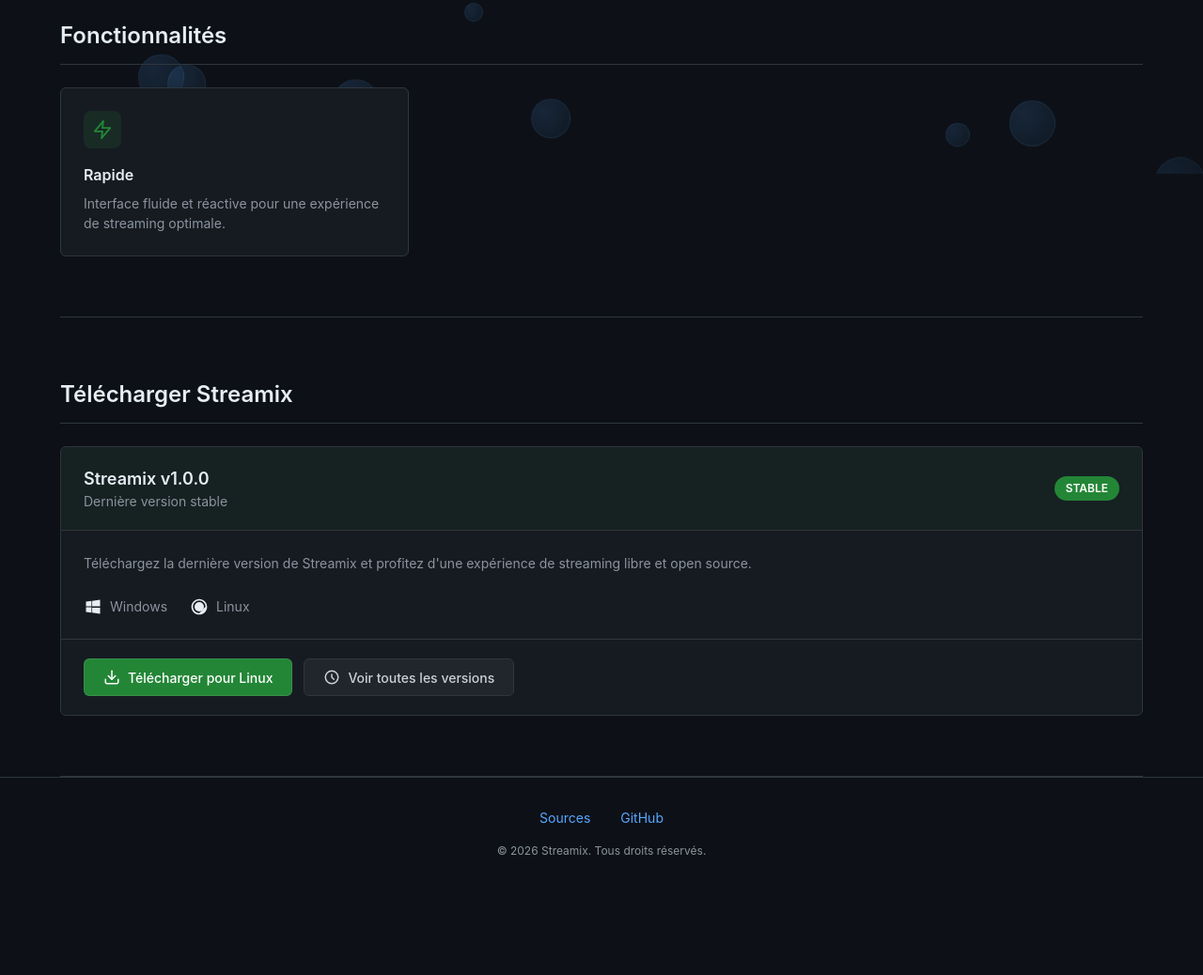
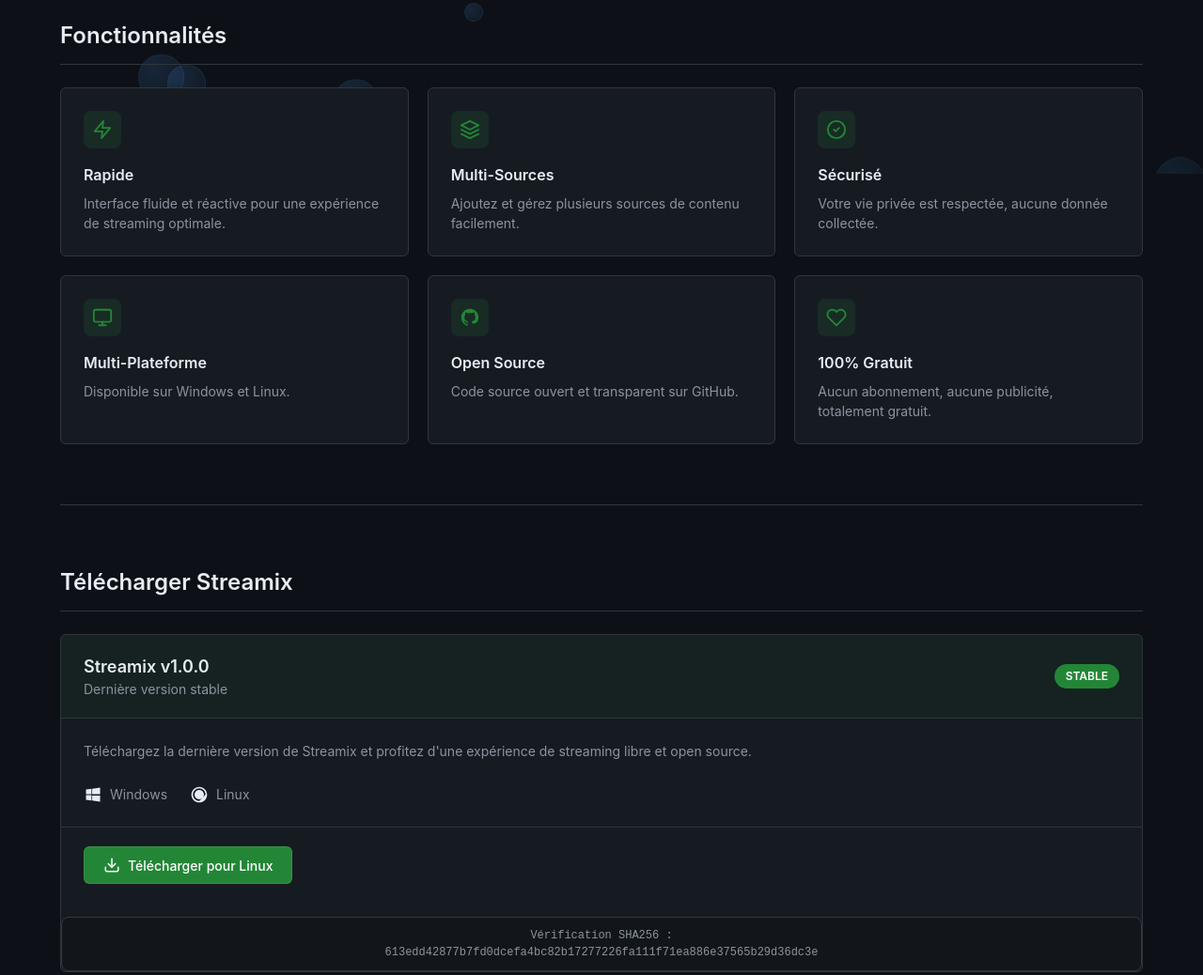
Before and after one commit to Zetsukae/streamix, a plain HTML site: page index.html in a window 1280 px wide. Shown: the part 615-1653 px from the top of the page at 94% size. Before the commit the page ends 1562 px from the top, so only its background shows below. Drawn offline with Linux system fonts and the light colour scheme.

Commit message:
Update index.html

```diff
--- a/index.html
+++ b/index.html
@@ -42,7 +42,7 @@
                         <path d="M7 10L12 15L17 10" stroke="currentColor" stroke-width="2" stroke-linecap="round" stroke-linejoin="round"/>
                         <path d="M12 15V3" stroke="currentColor" stroke-width="2" stroke-linecap="round" stroke-linejoin="round"/>
                     </svg>
-                    <span id="heroDownloadText">Chargement...</span>
+                    <span id="heroDownloadText">Détection de l'OS...</span>
                 </a>
                 <a href="sources/" class="btn btn-secondary btn-large">
                     <svg class="btn-icon" viewBox="0 0 24 24" fill="none" xmlns="http://www.w3.org/2000/svg">
@@ -72,7 +72,62 @@
                     <h3 class="feature-title">Rapide</h3>
                     <p class="feature-description">Interface fluide et réactive pour une expérience de streaming optimale.</p>
                 </div>
+
+                <div class="feature-card">
+                    <div class="feature-icon-wrapper">
+                        <svg class="feature-icon" viewBox="0 0 24 24" fill="none" xmlns="http://www.w3.org/2000/svg">
+                            <path d="M12 2L2 7L12 12L22 7L12 2Z" stroke="currentColor" stroke-width="2" stroke-linecap="round" stroke-linejoin="round"/>
+                            <path d="M2 17L12 22L22 17" stroke="currentColor" stroke-width="2" stroke-linecap="round" stroke-linejoin="round"/>
+                            <path d="M2 12L12 17L22 12" stroke="currentColor" stroke-width="2" stroke-linecap="round" stroke-linejoin="round"/>
+                        </svg>
+                    </div>
+                    <h3 class="feature-title">Multi-Sources</h3>
+                    <p class="feature-description">Ajoutez et gérez plusieurs sources de contenu facilement.</p>
                 </div>
+
+                <div class="feature-card">
+                    <div class="feature-icon-wrapper">
+                        <svg class="feature-icon" viewBox="0 0 24 24" fill="none" xmlns="http://www.w3.org/2000/svg">
+                            <path d="M12 22C17.5228 22 22 17.5228 22 12C22 6.47715 17.5228 2 12 2C6.47715 2 2 6.47715 2 12C2 17.5228 6.47715 22 12 22Z" stroke="currentColor" stroke-width="2"/>
+                            <path d="M9 12L11 14L15 10" stroke="currentColor" stroke-width="2" stroke-linecap="round" stroke-linejoin="round"/>
+                        </svg>
+                    </div>
+                    <h3 class="feature-title">Sécurisé</h3>
+                    <p class="feature-description">Votre vie privée est respectée, aucune donnée collectée.</p>
+                </div>
+
+                <div class="feature-card">
+                    <div class="feature-icon-wrapper">
+                        <svg class="feature-icon" viewBox="0 0 24 24" fill="none" xmlns="http://www.w3.org/2000/svg">
+                            <rect x="2" y="3" width="20" height="14" rx="2" stroke="currentColor" stroke-width="2"/>
+                            <path d="M8 21H16" stroke="currentColor" stroke-width="2" stroke-linecap="round"/>
+                            <path d="M12 17V21" stroke="currentColor" stroke-width="2" stroke-linecap="round"/>
+                        </svg>
+                    </div>
+                    <h3 class="feature-title">Multi-Plateforme</h3>
+                    <p class="feature-description">Disponible sur Windows et Linux.</p>
+                </div>
+
+                <div class="feature-card">
+                    <div class="feature-icon-wrapper">
+                        <svg class="feature-icon" viewBox="0 0 24 24" fill="none" xmlns="http://www.w3.org/2000/svg">
+                            <path d="M12 2C6.477 2 2 6.477 2 12c0 4.42 2.865 8.166 6.839 9.489.5.092.682-.217.682-.482 0-.237-.008-.866-.013-1.7-2.782.604-3.369-1.341-3.369-1.341-.454-1.155-1.11-1.462-1.11-1.462-.908-.62.069-.608.069-.608 1.003.07 1.531 1.03 1.531 1.03.892 1.529 2.341 1.087 2.91.831.092-.646.35-1.086.636-1.336-2.22-.253-4.555-1.11-4.555-4.943 0-1.091.39-1.984 1.029-2.683-.103-.253-.446-1.27.098-2.647 0 0 .84-.269 2.75 1.025A9.578 9.578 0 0112 6.836c.85.004 1.705.114 2.504.336 1.909-1.294 2.747-1.025 2.747-1.025.546 1.377.203 2.394.1 2.647.64.699 1.028 1.592 1.028 2.683 0 3.842-2.339 4.687-4.566 4.935.359.309.678.919.678 1.852 0 .267.18.578.688.48C19.138 20.163 22 16.418 22 12c0-5.523-4.477-10-10-10z" fill="currentColor"/>
+                        </svg>
+                    </div>
+                    <h3 class="feature-title">Open Source</h3>
+                    <p class="feature-description">Code source ouvert et transparent sur GitHub.</p>
+                </div>
+
+                <div class="feature-card">
+                    <div class="feature-icon-wrapper">
+                        <svg class="feature-icon" viewBox="0 0 24 24" fill="none" xmlns="http://www.w3.org/2000/svg">
+                            <path d="M20.84 4.61a5.5 5.5 0 00-7.78 0L12 5.67l-1.06-1.06a5.5 5.5 0 00-7.78 7.78l1.06 1.06L12 21.23l7.78-7.78 1.06-1.06a5.5 5.5 0 000-7.78z" stroke="currentColor" stroke-width="2" stroke-linecap="round" stroke-linejoin="round"/>
+                        </svg>
+                    </div>
+                    <h3 class="feature-title">100% Gratuit</h3>
+                    <p class="feature-description">Aucun abonnement, aucune publicité, totalement gratuit.</p>
+                </div>
+            </div>
         </section>
 
         <section class="download" id="download">
@@ -110,14 +165,25 @@
                             <path d="M7 10L12 15L17 10" stroke="currentColor" stroke-width="2" stroke-linecap="round" stroke-linejoin="round"/>
                             <path d="M12 15V3" stroke="currentColor" stroke-width="2" stroke-linecap="round" stroke-linejoin="round"/>
                         </svg>
-                        <span id="mainDownloadText">Chargement...</span>
+                        <span id="mainDownloadText">Télécharger</span>
                     </a>
-                    <a href="https://github.com/Zetsukae/streamix/releases" target="_blank" class="btn btn-secondary">
+                </div>
+                <p id="shaDisplay" style="display:none; font-size: 0.75rem; color: #8b949e; margin-top: 15px; text-align: center; word-break: break-all; font-family: monospace; padding: 10px; background: rgba(0,0,0,0.2); border-radius: 8px; border: 1px solid #30363d;"></p>
+            </div>
+        </section>
+
+        <section class="cta">
+            <div class="cta-content">
+                <h2 class="cta-title">Prêt à commencer ?</h2>
+                <p class="cta-description">Rejoignez la communauté Streamix et profitez d'une expérience de streaming libre.</p>
+                <div class="cta-actions">
+                    <a href="https://github.com/Zetsukae/streamix/releases/tag/STABLE-Streamix-1.0.0" target="_blank" class="btn btn-primary btn-large">
                         <svg class="btn-icon" viewBox="0 0 24 24" fill="none" xmlns="http://www.w3.org/2000/svg">
-                            <path d="M12 8V12L15 15" stroke="currentColor" stroke-width="2" stroke-linecap="round"/>
-                            <circle cx="12" cy="12" r="9" stroke="currentColor" stroke-width="2"/>
+                            <path d="M21 15V19C21 19.5304 20.7893 20.0391 20.4142 20.4142C20.0391 20.7893 19.5304 21 19 21H5C4.46957 21 3.96086 20.7893 3.58579 20.4142C3.21071 20.0391 3 19.5304 3 19V15" stroke="currentColor" stroke-width="2" stroke-linecap="round" stroke-linejoin="round"/>
+                            <path d="M7 10L12 15L17 10" stroke="currentColor" stroke-width="2" stroke-linecap="round" stroke-linejoin="round"/>
+                            <path d="M12 15V3" stroke="currentColor" stroke-width="2" stroke-linecap="round" stroke-linejoin="round"/>
                         </svg>
-                        Voir toutes les versions
+                        Toutes les versions
                     </a>
                 </div>
             </div>
```
